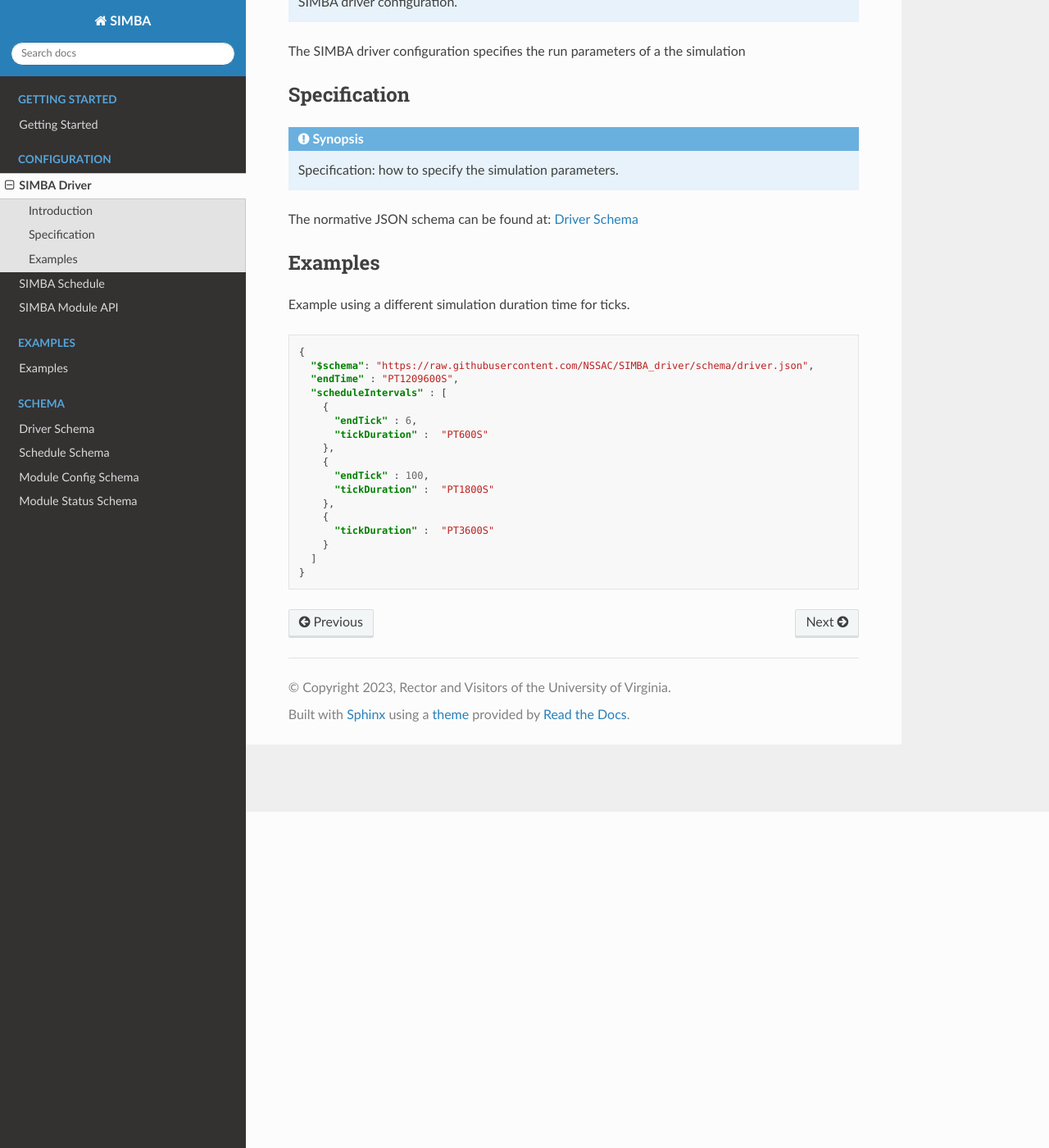
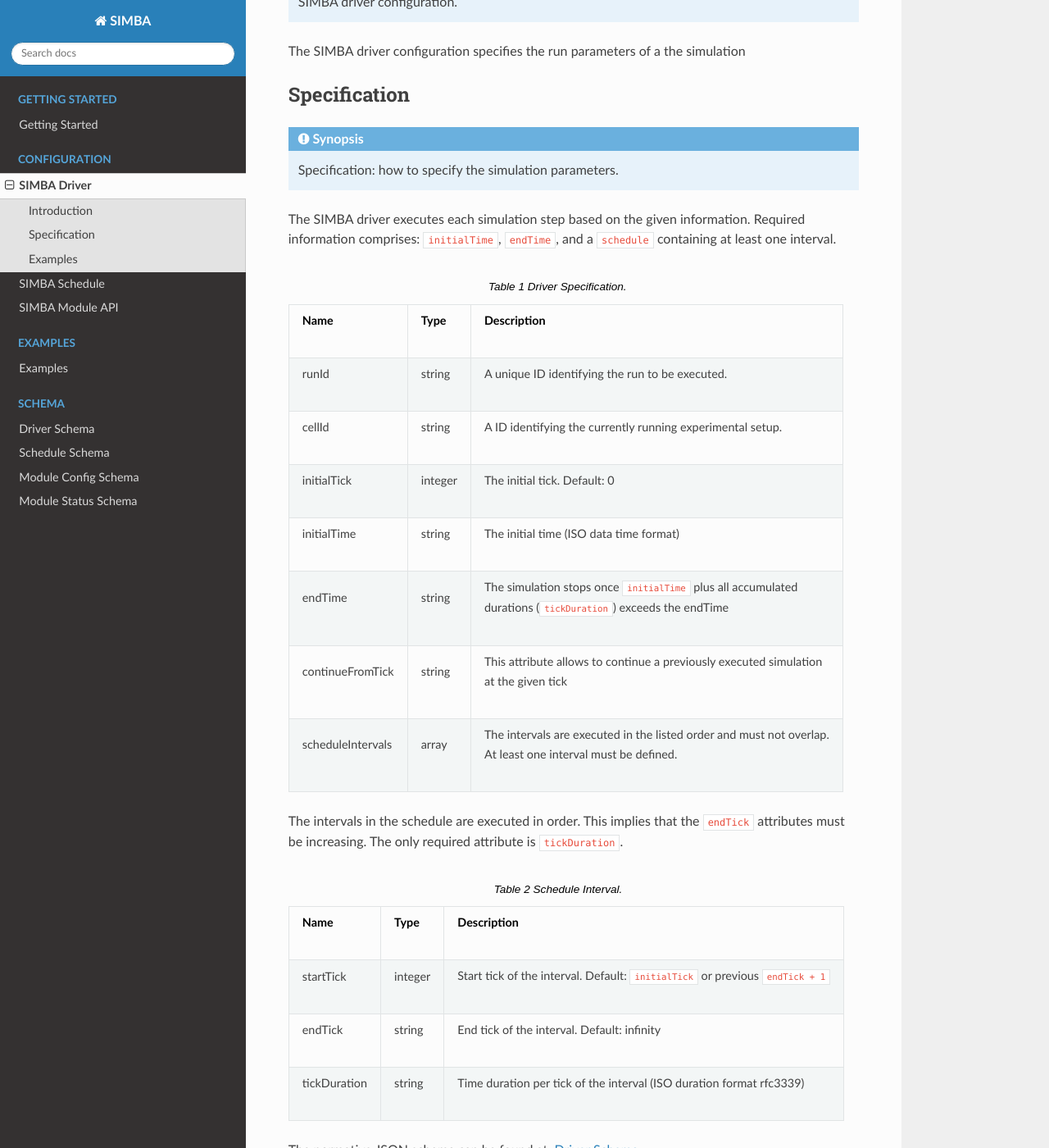
Before and after one commit to NSSAC/SIMBA_Driver, a Sphinx documentation site: the page built from docs/configuration/driver.rst, in a window 1280 px wide and 1400 px high, scrolled down 410 px. Shown: the whole window at 82% size. Built offline with Sphinx 7.4.7 and the Read the Docs theme 2.0.0, drawn with Linux system fonts in a browser that asks for light colours; some of the changed text lies outside the part shown.

Commit message:
Updated documentation and corrected minor example errors.

```diff
--- a/docs/configuration/driver.rst
+++ b/docs/configuration/driver.rst
@@ -32,6 +32,61 @@
 
    |simba-driver-specification-synopsis|
 
+The SIMBA driver executes each simulation step based on the given information. Required information comprises: ``initialTime``, ``endTime``, and a ``schedule`` containing at least one interval.
+
+
+.. list-table:: Driver Specification.
+  :name: driver-specification
+  :header-rows: 1
+
+  * - | Name
+    - | Type
+    - | Description
+  * - | runId
+    - | string
+    - | A unique ID identifying the run to be executed.
+  * - | cellId
+    - | string
+    - | A ID identifying the currently running experimental setup.
+  * - | initialTick
+    - | integer
+    - | The initial tick. Default: 0
+  * - | initialTime
+    - | string
+    - | The initial time (ISO data time format)
+  * - | endTime
+    - | string
+    - | The simulation stops once ``initialTime`` plus all accumulated
+      | durations (``tickDuration``) exceeds the endTime
+  * - | continueFromTick
+    - | string
+    - | This attribute allows to continue a previously executed simulation
+      | at the given tick
+  * - | scheduleIntervals
+    - | array
+    - | The intervals are executed in the listed order and must not overlap.
+      | At least one interval must be defined.
+
+
+The intervals in the schedule are executed in order. This implies that the ``endTick`` attributes must be increasing. The only required attribute is ``tickDuration``.
+
+.. list-table:: Schedule Interval.
+  :name: driver-schedule-interval
+  :header-rows: 1
+
+  * - | Name
+    - | Type
+    - | Description
+  * - | startTick
+    - | integer
+    - | Start tick of the interval. Default: ``initialTick`` or previous ``endTick + 1``
+  * - | endTick
+    - | string
+    - | End tick of the interval. Default: infinity
+  * - | tickDuration
+    - | string
+    - | Time duration per tick of the interval (ISO duration format rfc3339)
+
 The normative JSON schema can be found at:  :doc:`Driver Schema </schema/driver>`
 
 .. _simba-driver-examples:
@@ -39,7 +94,7 @@
 Examples
 --------
 
-Example using a different simulation duration time for ticks.
+Example using a 3 intervals with different simulation duration times.
 
 .. code-block:: JSON
 
--- a/docs/configuration/schedule.rst
+++ b/docs/configuration/schedule.rst
@@ -18,7 +18,7 @@
 
    |simba-schedule-introduction-synopsis|
 
-The SIMBA schedule configuration specifies the schedule of each module
+The SIMBA schedule configuration specifies the schedule of each module. Naturally, at least one module must be specified.
 
 .. |simba-schedule-specification-synopsis| replace:: Specification: how to specify module schedules.
 .. _`simba-schedule-specification-synopsis`: `simba-schedule-specification`_
--- a/docs/examples/example.rst
+++ b/docs/examples/example.rst
@@ -2,7 +2,7 @@
 ========
 
 Before running either of the examples you will have to install :doc:`SIMBA </quickstart/get-started>`.
-Both example use a simple ``bash`` script to demonstrate the functionality.
+Both examples use a simple ``bash`` script to demonstrate the functionality.
 
 **application.sh**:
 
--- a/docs/index.rst
+++ b/docs/index.rst
@@ -10,7 +10,7 @@
    :maxdepth: 2
    :caption: Contents:
 
-SIMBA is a framework for performing multi-scale simulations in an HPC environment. Each simulation step can involve multiple modules which update the current state of the system. The order and the frequency in which these modules are executed is handled by a flexible [scheduler](Scheduler). The current system state and a full history is stored in a database.
+SIMBA is a framework for performing multi-scale simulations in an HPC environment. Each simulation step can involve multiple modules which update the current state of the system. The order and the frequency in which these modules are executed is handled by a flexible [scheduler](Scheduler).
 
 .. toctree::
    :maxdepth: 2
```
Also changed, not shown: other parts of docs/configuration/schedule.rst (+2 -0 lines), README.md (+20 -5 lines), 4 other files.
